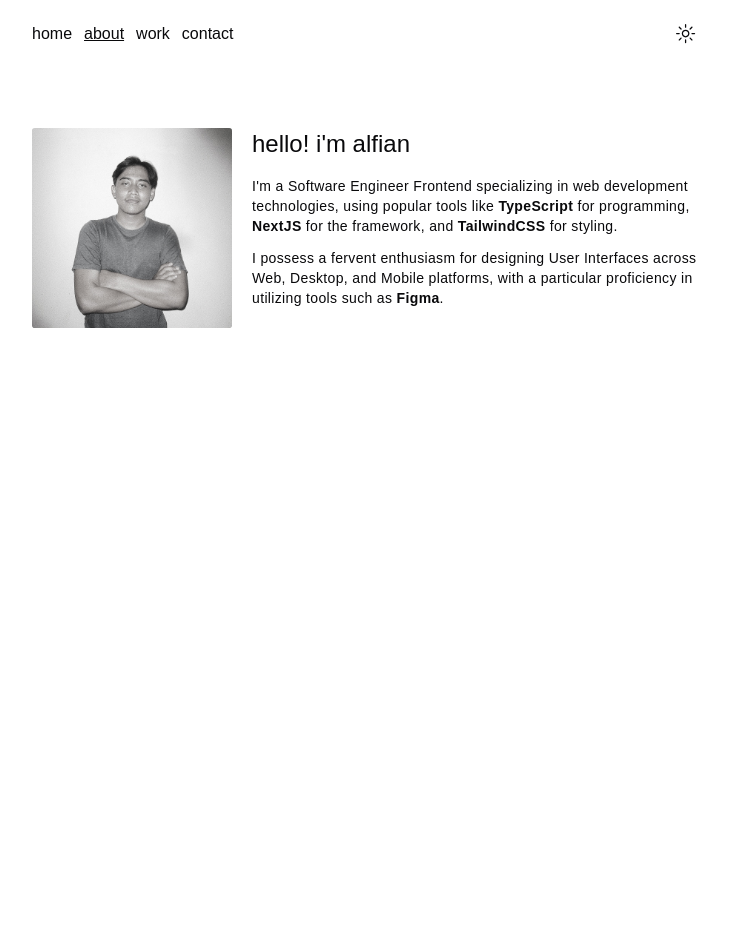
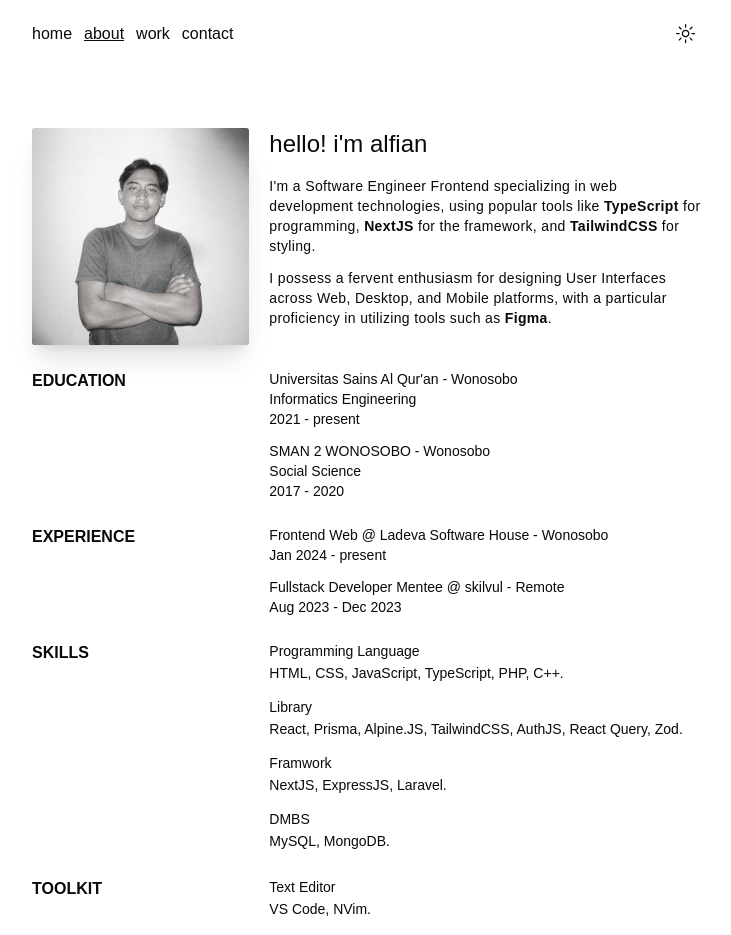
Before and after one commit to alfianvx/portofolio-website, a Next.js app: page /about in a window 1280 px wide. Shown: the top 935 px of the page, without its empty margins (272-1003 px from the left). Before the commit the page ends 800 px from the top, so only its background shows below. Built offline with nearby package versions, Linux system fonts and the light colour scheme; a web font is replaced by a local one.

Commit message:
add author description content

```diff
--- a/src/app/about/page.tsx
+++ b/src/app/about/page.tsx
@@ -3,15 +3,15 @@ import Image from "next/image";
 export default function About() {
   return (
     <main className="max-w-2xl mx-auto min-h-screen py-32 px-4 md:px-0">
-      <section className="flex flex-col sm:flex-row space-x-0 space-y-5 sm:space-x-5 sm:space-y-0 mb-6">
+      <section className="flex flex-col md:flex-row space-x-0 space-y-3 sm:space-x-5 sm:space-y-0 mb-6">
         <Image
           alt="gus jabung al fiansyah - photo"
           src="/alfian-about.jpg"
           width={200}
           height={200}
-          className="rounded-md h-max"
+          className="rounded-md h-max shadow shadow-xl basis-2/6"
         />
-        <div>
+        <div className="basis-4/6">
           <h1 className="text-2xl text-pretty font-medium mb-4">
             hello! i&apos;m alfian
           </h1>
@@ -32,6 +32,119 @@ export default function About() {
           </article>
         </div>
       </section>
+      <section className="flex flex-col md:flex-row space-x-0 space-y-3 sm:space-x-5 sm:space-y-0 mb-6">
+        <div className="basis-2/6">
+          <h1 className="text-md font-semibold">EDUCATION</h1>
+        </div>
+        <article className="basis-4/6 flex-col space-y-3">
+          <div>
+            <div className="flex items-center">
+              <h2 className="text-sm font-medium">
+                Universitas Sains Al Qur&apos;an -{" "}
+                <span className="font-normal">Wonosobo</span>
+              </h2>
+            </div>
+            <p className="text-sm">Informatics Engineering</p>
+            <p className="text-sm">2021 - present</p>
+          </div>
+          <div>
+            <div className="flex items-center">
+              <h2 className="text-sm font-medium">
+                SMAN 2 WONOSOBO - <span className="font-normal">Wonosobo</span>
+              </h2>
+            </div>
+            <p className="text-sm">Social Science</p>
+            <p className="text-sm">2017 - 2020</p>
+          </div>
+        </article>
+      </section>
+      <section className="flex flex-col md:flex-row space-x-0 space-y-3 sm:space-x-5 sm:space-y-0 mb-6">
+        <div className="basis-2/6">
+          <h1 className="text-md font-semibold">EXPERIENCE</h1>
+        </div>
+        <article className="basis-4/6 flex-col space-y-3">
+          <div>
+            <div className="flex items-center">
+              <h2 className="text-sm font-medium">
+                Frontend Web @ Ladeva Software House -{" "}
+                <span className="font-normal">Wonosobo</span>
+              </h2>
+            </div>
+            <p className="text-sm">Jan 2024 - present</p>
+          </div>
+          <div>
+            <div className="flex items-center">
+              <h2 className="text-sm font-medium">
+                Fullstack Developer Mentee @ skilvul -{" "}
+                <span className="font-normal">Remote</span>
+              </h2>
+            </div>
+            <p className="text-sm">Aug 2023 - Dec 2023</p>
+          </div>
+        </article>
+      </section>
+      <section className="flex flex-col md:flex-row space-x-0 space-y-3 sm:space-x-5 sm:space-y-0 mb-6">
+        <div className="basis-2/6">
+          <h1 className="text-md font-semibold">SKILLS</h1>
+        </div>
+        <article className="basis-4/6 flex-col space-y-3">
+          <div>
+            <div className="flex items-center">
+              <h2 className="text-sm font-medium">Programming Language</h2>
+            </div>
+            <span className="text-sm">
+              HTML, CSS, JavaScript, TypeScript, PHP, C++.
+            </span>
+          </div>
+          <div>
+            <div className="flex items-center">
+              <h2 className="text-sm font-medium">Library</h2>
+            </div>
+            <span className="text-sm">
+              React, Prisma, Alpine.JS, TailwindCSS, AuthJS, React Query, Zod.
+            </span>
+          </div>
+          <div>
+            <div className="flex items-center">
+              <h2 className="text-sm font-medium">Framwork</h2>
+            </div>
+            <span className="text-sm">NextJS, ExpressJS, Laravel.</span>
+          </div>
+          <div>
+            <div className="flex items-center">
+              <h2 className="text-sm font-medium">DMBS</h2>
+            </div>
+            <span className="text-sm">MySQL, MongoDB.</span>
+          </div>
+        </article>
+      </section>
+      <section className="flex flex-col md:flex-row space-x-0 space-y-3 sm:space-x-5 sm:space-y-0 mb-6">
+        <div className="basis-2/6">
+          <h1 className="text-md font-semibold">TOOLKIT</h1>
+        </div>
+        <article className="basis-4/6 flex-col space-y-3">
+          <div>
+            <div className="flex items-center">
+              <h2 className="text-sm font-medium">Text Editor</h2>
+            </div>
+            <span className="text-sm">VS Code, NVim.</span>
+          </div>
+          <div>
+            <div className="flex items-center">
+              <h2 className="text-sm font-medium">Design</h2>
+            </div>
+            <span className="text-sm">Figma, Adobe Illustrator.</span>
+          </div>
+          <div>
+            <div className="flex items-center">
+              <h2 className="text-sm font-medium">
+                Communication & Collaborate
+              </h2>
+            </div>
+            <span className="text-sm">Discord, Notion.</span>
+          </div>
+        </article>
+      </section>
     </main>
   );
 }
```
